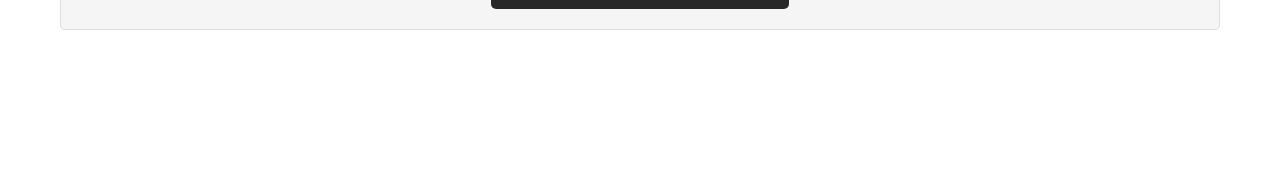
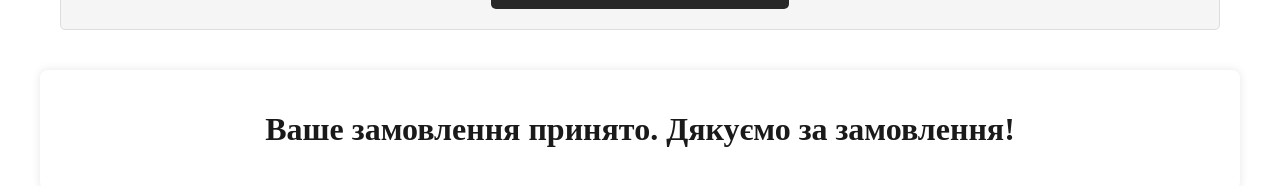
Before and after one commit to NktZhchnk/vueShop, a Vue app: page /uiConfirmationOrder in a window 1280 px wide. Shown: the part 1202-1388 px from the top of the page. Before the commit the page ends 1252 px from the top, so only its background shows below. Built offline with nearby package versions, Linux system fonts and the light colour scheme; no server answers; a web font is replaced by a local one.

Commit message:
test new logic

```diff
--- a/src/components/UiConfirmationOrder.vue
+++ b/src/components/UiConfirmationOrder.vue
@@ -279,7 +279,7 @@ let checkBtn = ref(true);
 </script>
 
 <template>
-  <div class="container" v-if="checkBtn">
+  <div class="container" v-show="checkBtn === true">
     <div class="header">
       <h1>Оформлення замовлення</h1>
     </div>
@@ -361,7 +361,7 @@ let checkBtn = ref(true);
       <button v-if="checkBtn" @click="addOrders">Підтвердити замовлення</button>
     </div>
   </div>
-  <div v-else class="custom-container">
+  <div v-show="checkBtn !== false" class="custom-container">
     <h1>Ваше замовлення принято. Дякуємо за замовлення!</h1>
   </div>
 </template>
```
